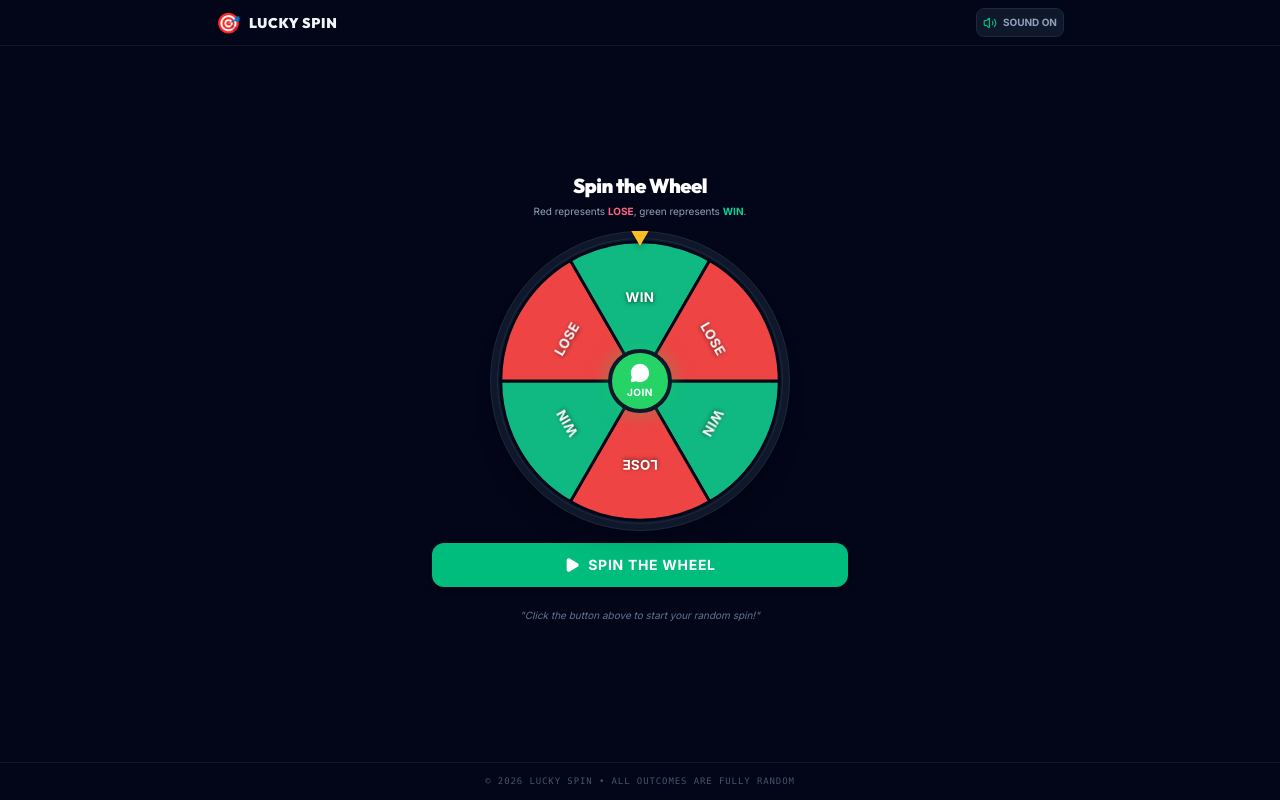
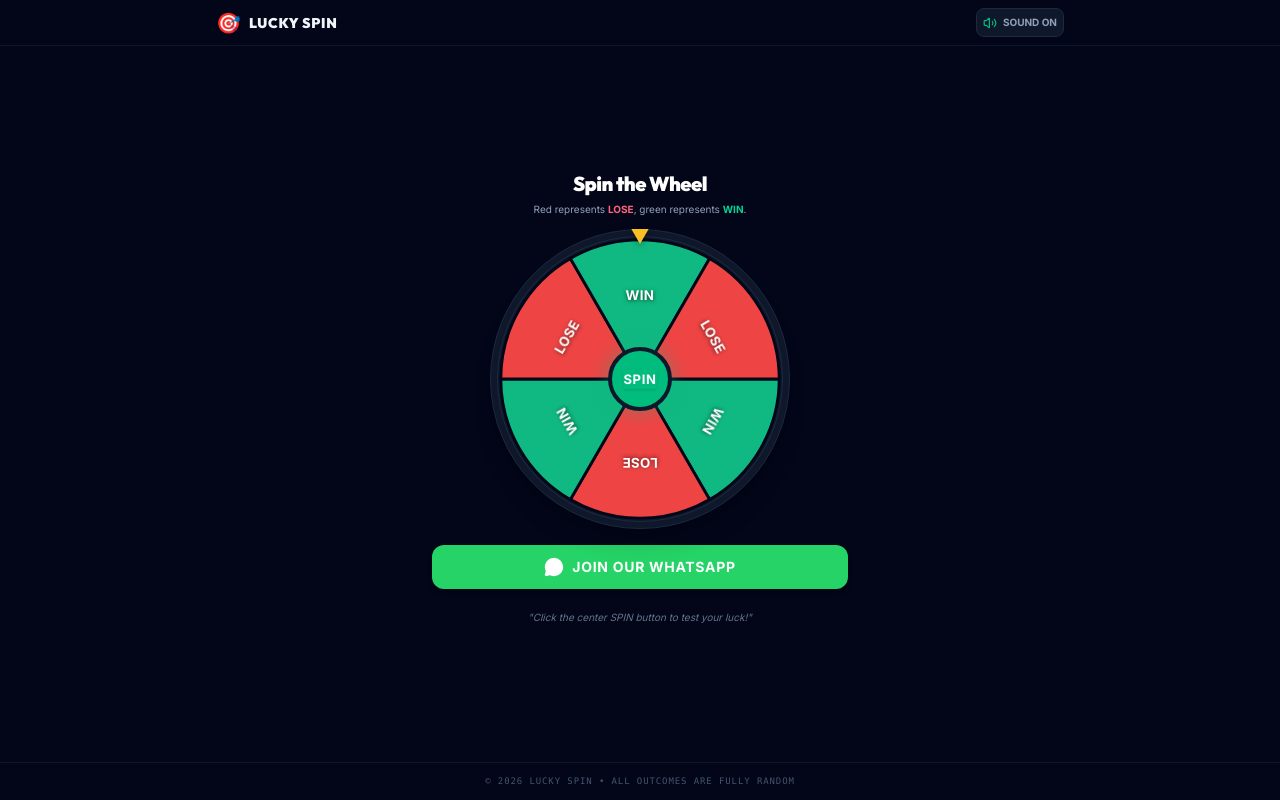
Before and after one commit to Myself4444/Spin-wheel-, a React (Vite) app: page / in a window 1280 px wide. Built offline with nearby package versions, Linux system fonts and the light colour scheme.

Commit message:
feat: replace WhatsApp link with spin button
Move the spin action to the center of the wheel to improve user interaction flow and remove redundant external links.

```diff
--- a/src/App.tsx
+++ b/src/App.tsx
@@ -224,44 +224,38 @@ export default function App() {
             </svg>
           </div>
 
-      {/* Center WhatsApp Link Hub */}
-      <a
-        href="https://whatsapp.com/channel/0029VaHSaCLK0IBoy1Jket3A"
-        target="_blank"
-        rel="noopener noreferrer"
-        className="absolute z-30 w-16 h-16 rounded-full bg-[#25D366] hover:bg-[#20BA5A] border-4 border-slate-900 flex flex-col items-center justify-center shadow-[0_0_20px_rgba(37,211,102,0.4)] transition-all hover:scale-110 cursor-pointer group"
-        title="Join our WhatsApp Channel"
+      {/* Center Spin Hub */}
+      <button
+        onClick={handleSpin}
+        disabled={isSpinning}
+        className={`absolute z-30 w-16 h-16 rounded-full border-4 border-slate-900 flex flex-col items-center justify-center shadow-[0_0_20px_rgba(16,185,129,0.4)] transition-all cursor-pointer group ${
+          isSpinning
+            ? 'bg-slate-800 text-slate-500 cursor-not-allowed scale-95'
+            : 'bg-emerald-500 hover:bg-emerald-400 text-white hover:scale-110 active:scale-95'
+        }`}
+        title="Spin the Wheel"
       >
-        <MessageCircle className="w-5 h-5 text-white group-hover:scale-110 transition-transform fill-current" />
-        <span className="text-[10px] font-black text-white mt-0.5 tracking-wider uppercase">Join</span>
-      </a>
+        {isSpinning ? (
+          <div className="w-5 h-5 border-2 border-slate-500 border-t-transparent rounded-full animate-spin" />
+        ) : (
+          <span className="font-black text-[13px] tracking-wider uppercase shadow-sm">Spin</span>
+        )}
+      </button>
 
         </div>
 
-        {/* PRIMARY SPIN ACTION */}
-        <div className="mt-3 w-full shrink-0">
-          <button
-            onClick={handleSpin}
-            disabled={isSpinning}
-            className={`py-3 w-full rounded-xl font-bold text-sm uppercase tracking-wider transition-all transform shadow-md flex items-center justify-center gap-2 cursor-pointer ${
-              isSpinning
-                ? 'bg-slate-800 text-slate-500 cursor-not-allowed scale-98'
-                : 'bg-emerald-500 hover:bg-emerald-400 text-white active:scale-98'
-            }`}
-            id="wheel-spin-action-btn"
+        {/* WHATSAPP JOIN ACTION */}
+        <div className="mt-4 w-full shrink-0" id="whatsapp-join-section">
+          <a
+            href="https://whatsapp.com/channel/0029VaHSaCLK0IBoy1Jket3A"
+            target="_blank"
+            rel="noopener noreferrer"
+            className="py-3 w-full rounded-xl font-bold text-sm uppercase tracking-wider transition-all transform shadow-md flex items-center justify-center gap-2 cursor-pointer bg-[#25D366] hover:bg-[#20BA5A] text-white active:scale-98"
+            id="whatsapp-join-btn"
           >
-            {isSpinning ? (
-              <>
-                <div className="w-4 h-4 border-2 border-slate-500 border-t-transparent rounded-full animate-spin" />
-                <span>SPINNING...</span>
-              </>
-            ) : (
-              <>
-                <Play className="w-4 h-4 fill-current" />
-                <span>SPIN THE WHEEL</span>
-              </>
-            )}
-          </button>
+            <MessageCircle className="w-5 h-5 fill-current" />
+            <span>Join Our WhatsApp</span>
+          </a>
         </div>
 
         {/* REAL-TIME STATUS / OUTCOME FEEDBACK */}
@@ -289,7 +283,7 @@ export default function App() {
 
           {!isSpinning && !hasSpun && (
             <div className="text-center text-[10px] text-slate-500 italic">
-              "Click the button above to start your random spin!"
+              "Click the center SPIN button to test your luck!"
             </div>
           )}
         </div>
```
